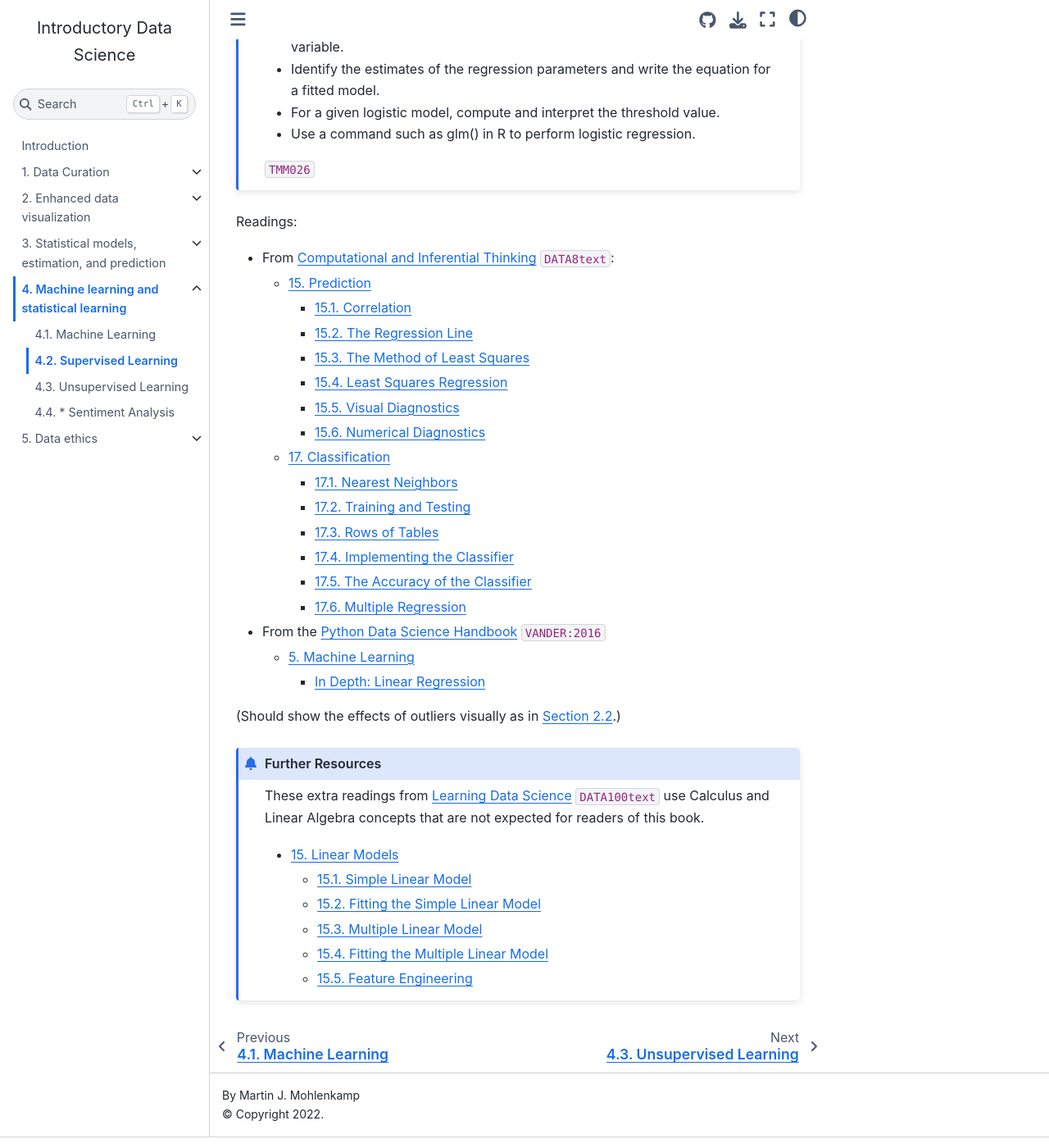
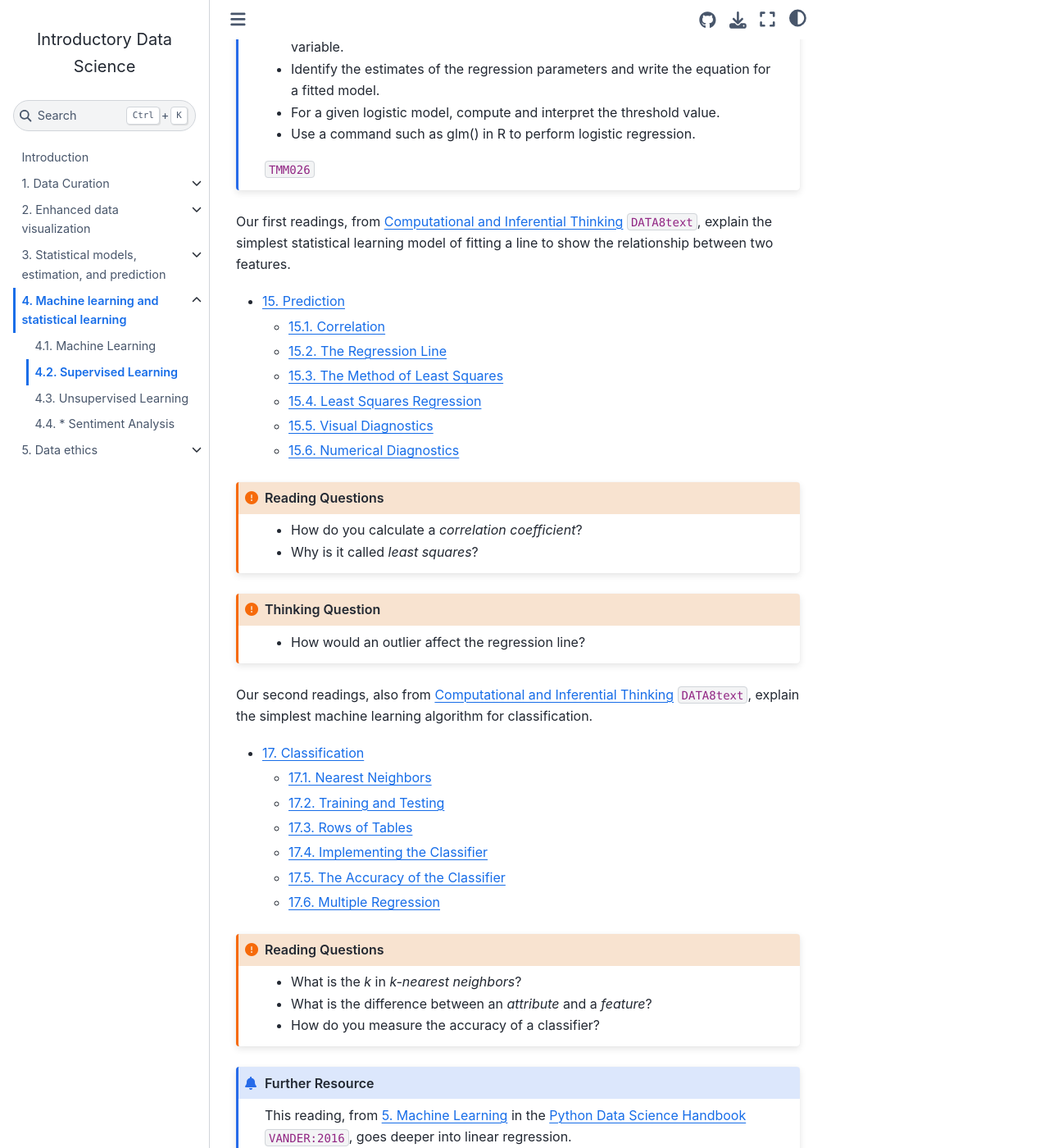
Before and after one commit to data-ohio/introductory-data-science, a Jupyter Book: the page built from 4/2/4_2_supervised.md, in a window 1280 px wide and 1400 px high, scrolled down 1072 px. Shown: the whole window at 82% size. Built offline with Jupyter Book 1.0.4 settings and Sphinx 7.4.7 and the Sphinx Book theme 1.1.4, drawn with Linux system fonts in a browser that asks for light colours; pages that are not in the unit, such as notebooks, are missing from menus; cross-references to code outside the pages are shown as plain code.

Commit message:
filled 4.1 and 4.2

````diff
--- a/4/2/4_2_supervised.md
+++ b/4/2/4_2_supervised.md
@@ -1,3 +1,4 @@
+(sec:supervised_learning)=
 # Supervised Learning
 
 ```{admonition} Learning Outcome
@@ -31,31 +32,48 @@
 
 {cite}`TMM026`
 ```
-Readings:
-* From [Computational and Inferential Thinking](https://inferentialthinking.com/chapters/intro.html) {cite}`DATA8text`:
-  - [15. Prediction](https://inferentialthinking.com/chapters/15/Prediction.html)
-    * [15.1. Correlation](https://inferentialthinking.com/chapters/15/1/Correlation.html)
-    * [15.2. The Regression Line](https://inferentialthinking.com/chapters/15/2/Regression_Line.html)
-    * [15.3. The Method of Least Squares](https://inferentialthinking.com/chapters/15/3/Method_of_Least_Squares.html)
-    * [15.4. Least Squares Regression](https://inferentialthinking.com/chapters/15/4/Least_Squares_Regression.html)
-    * [15.5. Visual Diagnostics](https://inferentialthinking.com/chapters/15/5/Visual_Diagnostics.html)
-    * [15.6. Numerical Diagnostics](https://inferentialthinking.com/chapters/15/6/Numerical_Diagnostics.html)
-  - [17. Classification](https://inferentialthinking.com/chapters/17/Classification.html)
-    * [17.1. Nearest Neighbors](https://inferentialthinking.com/chapters/17/1/Nearest_Neighbors.html)
-    * [17.2. Training and Testing](https://inferentialthinking.com/chapters/17/2/Training_and_Testing.html)
-    * [17.3. Rows of Tables](https://inferentialthinking.com/chapters/17/3/Rows_of_Tables.html)
-    * [17.4. Implementing the Classifier](https://inferentialthinking.com/chapters/17/4/Implementing_the_Classifier.html)
-    * [17.5. The Accuracy of the Classifier](https://inferentialthinking.com/chapters/17/5/Accuracy_of_the_Classifier.html)
-    * [17.6. Multiple Regression](https://inferentialthinking.com/chapters/17/6/Multiple_Regression.html)
+Our first readings, from [Computational and Inferential Thinking](https://inferentialthinking.com/chapters/intro.html) {cite}`DATA8text`, explain the simplest statistical learning model of fitting a line to show the relationship between two features.
+* [15. Prediction](https://inferentialthinking.com/chapters/15/Prediction.html)
+  * [15.1. Correlation](https://inferentialthinking.com/chapters/15/1/Correlation.html)
+  * [15.2. The Regression Line](https://inferentialthinking.com/chapters/15/2/Regression_Line.html)
+  * [15.3. The Method of Least Squares](https://inferentialthinking.com/chapters/15/3/Method_of_Least_Squares.html)
+  * [15.4. Least Squares Regression](https://inferentialthinking.com/chapters/15/4/Least_Squares_Regression.html)
+  * [15.5. Visual Diagnostics](https://inferentialthinking.com/chapters/15/5/Visual_Diagnostics.html)
+  * [15.6. Numerical Diagnostics](https://inferentialthinking.com/chapters/15/6/Numerical_Diagnostics.html)
 
-* From the [Python Data Science Handbook](https://jakevdp.github.io/PythonDataScienceHandbook/) {cite}`VANDER:2016`
-  * [5. Machine Learning](https://jakevdp.github.io/PythonDataScienceHandbook/05.00-machine-learning.html)
-	* [In Depth: Linear Regression](https://jakevdp.github.io/PythonDataScienceHandbook/05.06-linear-regression.html)
+```{admonition} Reading Questions
+:class: important
+* How do you calculate a *correlation coefficient*?
+* Why is it called *least squares*?
+```
+```{admonition} Thinking Question
+:class: important
+* How would an outlier affect the regression line?
+```
 
-(Should show the effects of outliers visually as in {numref}`sec:visualize_single_vs_two`.)
+Our second readings, also from [Computational and Inferential Thinking](https://inferentialthinking.com/chapters/intro.html) {cite}`DATA8text`, explain the simplest machine learning algorithm for classification.
+* [17. Classification](https://inferentialthinking.com/chapters/17/Classification.html)
+  * [17.1. Nearest Neighbors](https://inferentialthinking.com/chapters/17/1/Nearest_Neighbors.html)
+  * [17.2. Training and Testing](https://inferentialthinking.com/chapters/17/2/Training_and_Testing.html)
+  * [17.3. Rows of Tables](https://inferentialthinking.com/chapters/17/3/Rows_of_Tables.html)
+  * [17.4. Implementing the Classifier](https://inferentialthinking.com/chapters/17/4/Implementing_the_Classifier.html)
+  * [17.5. The Accuracy of the Classifier](https://inferentialthinking.com/chapters/17/5/Accuracy_of_the_Classifier.html)
+  * [17.6. Multiple Regression](https://inferentialthinking.com/chapters/17/6/Multiple_Regression.html)
+
+```{admonition} Reading Questions
+:class: important
+* What is the *k* in *k-nearest neighbors*?
+* What is the difference between an *attribute* and a *feature*?
+* How do you measure the accuracy of a classifier?
+```
 
 
-```{admonition} Further Resources
+```{admonition} Further Resource
+This reading, from [5. Machine Learning](https://jakevdp.github.io/PythonDataScienceHandbook/05.00-machine-learning.html) in the [Python Data Science Handbook](https://jakevdp.github.io/PythonDataScienceHandbook/) {cite}`VANDER:2016`, goes deeper into linear regression.
+* [In Depth: Linear Regression](https://jakevdp.github.io/PythonDataScienceHandbook/05.06-linear-regression.html)
+```
+
+```{admonition} Further Resource
 These extra readings from [Learning Data Science](http://www.textbook.ds100.org/) {cite}`DATA100text` use Calculus and Linear Algebra concepts that are not expected for readers of this book.
 * [15. Linear Models](http://www.textbook.ds100.org/ch/15/linear_intro.html)
   * [15.1. Simple Linear Model](http://www.textbook.ds100.org/ch/15/linear_simple.html)
````
Also changed, not shown: 4/1/4_1_machine.md (+27 -4 lines), 4/3/4_3_unsupervised.md (+10 -3 lines).
